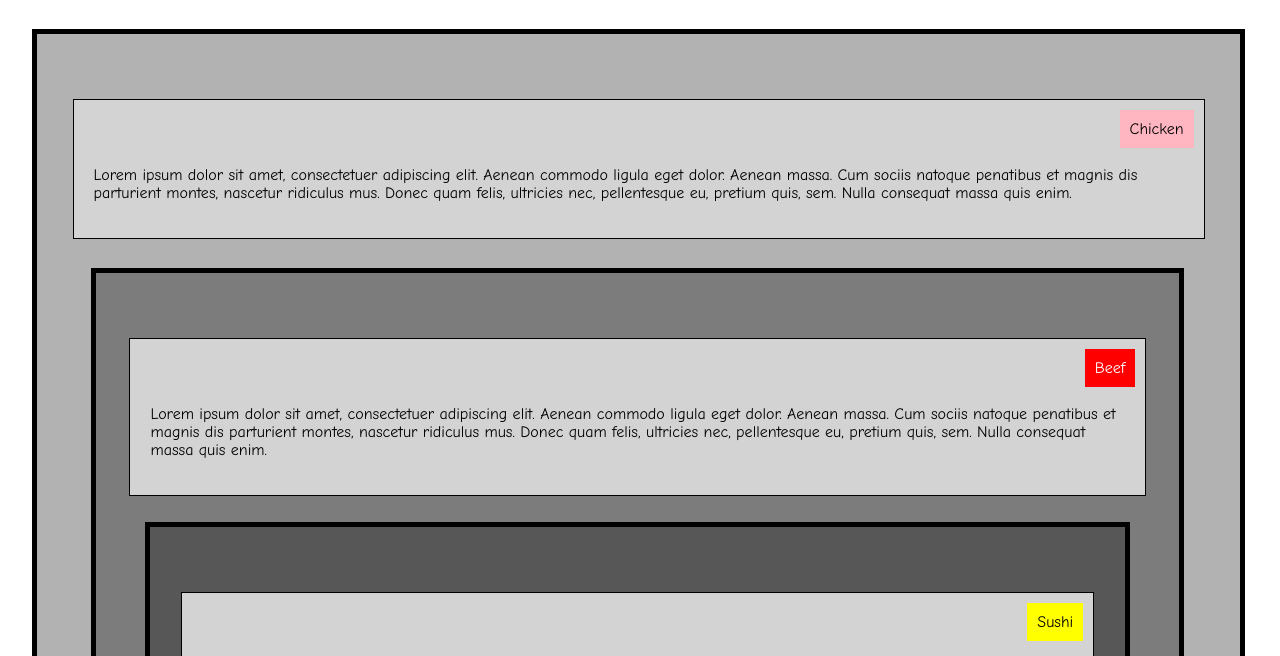
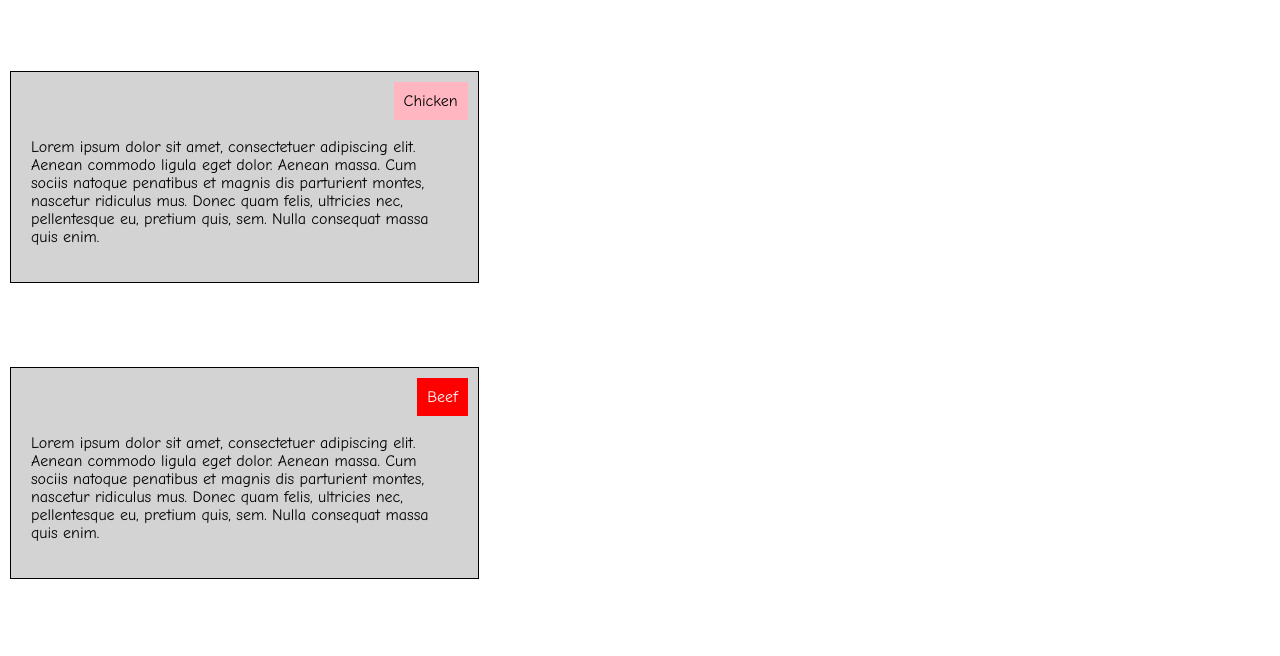
Before and after one commit to SheRamirez/Modulo_2She, a plain HTML site: page index.html in a window 1280 px wide. Shown: the part 79-735 px from the top of the page. Drawn offline with Linux system fonts and the light colour scheme.

Commit message:
Sevaquedarasi

```diff
--- a/css/styles.css
+++ b/css/styles.css
@@ -11,15 +11,10 @@ body{
 }
 
 .container {
-	 border: 5px solid black;
-  width: 90%;
-  height: auto;
-  margin: 2.5%;
-  color: black
-  font-size: 25px;
-  padding: 2%;
-  padding-top: 55px;
-  background-color: rgba(0,0,0,0.3);
+	display: flex;
+	flex-wrap: wrap;
+	margin-top: 5%;
+	margin-bottom: 5%;
 }
 .item{
 	border: 1px solid black;
```
